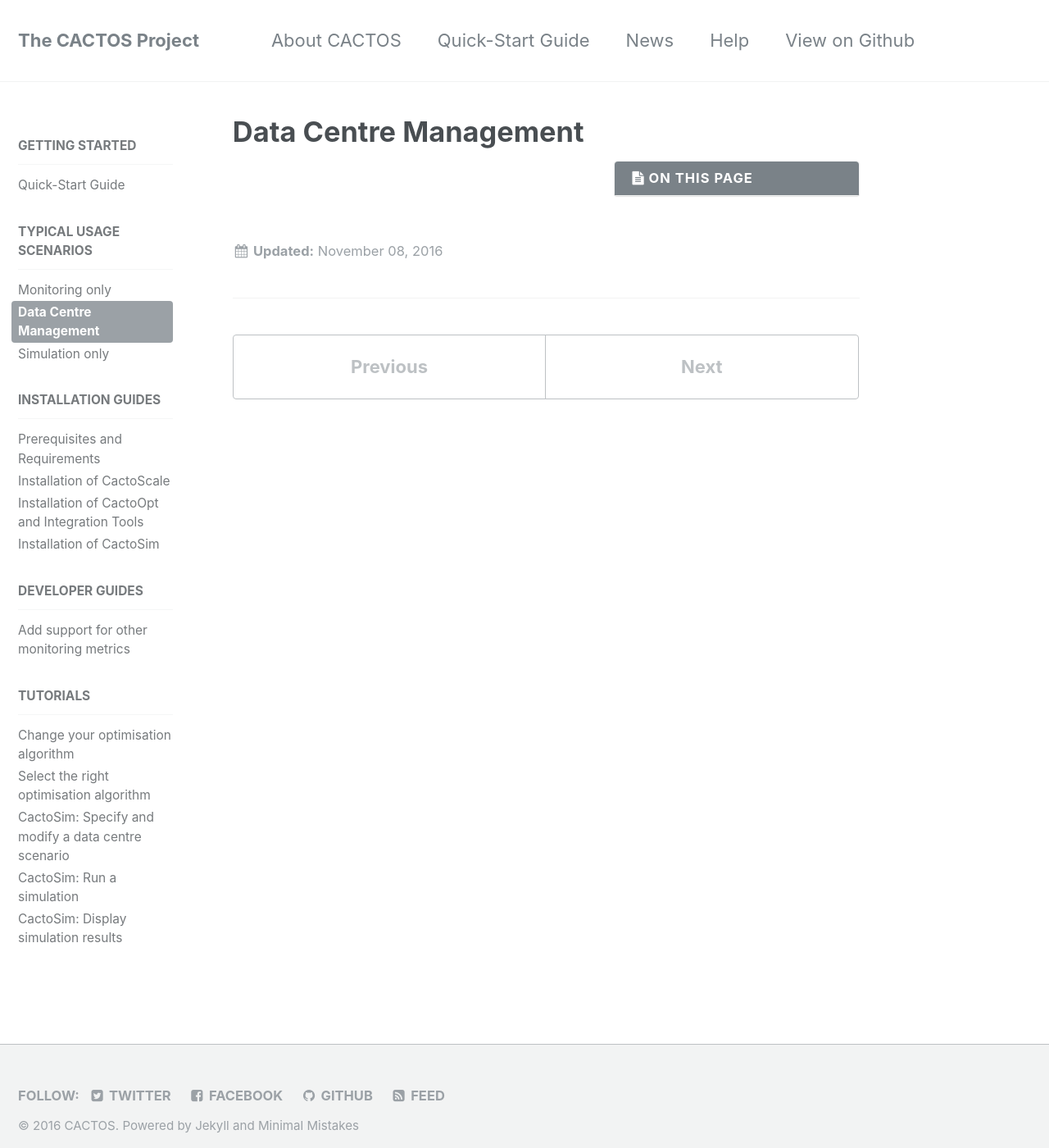
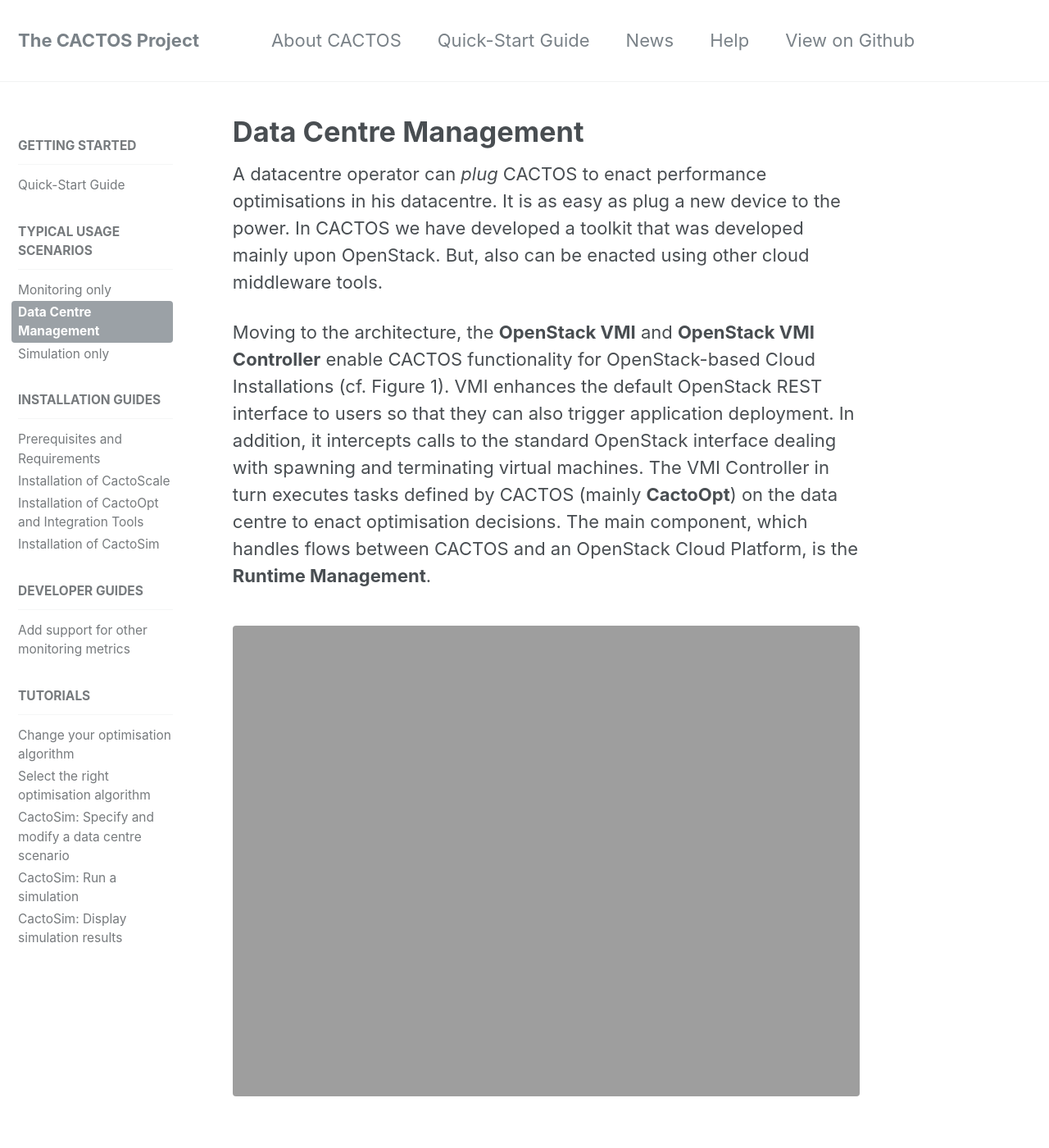
Before and after one commit to cactos/cactos.github.io, a Jekyll site: the page built from _docs/03_data-centre-management.md, in a window 1280 px wide and 1400 px high. Shown: the whole window at 82% size. Built offline with Jekyll 4.4.1, drawn with Linux system fonts in a browser that asks for light colours; some of the changed text lies outside the part shown.

Commit message:
Add a draft description for datacentre management section

```diff
--- a/_docs/03_data-centre-management.md
+++ b/_docs/03_data-centre-management.md
@@ -5,4 +5,23 @@
 
 {% include base_path %}
 
-{% include toc %}
+
+A datacentre operator can *plug* CACTOS to enact performance optimisations in his datacentre. It is as easy as plug a new device to the power.
+In CACTOS we have developed a toolkit that was developed mainly upon OpenStack. But, also can be enacted using other cloud middleware tools.
+
+Moving to the architecture, the **OpenStack VMI** and **OpenStack VMI Controller** enable CACTOS functionality for OpenStack-based Cloud Installations (cf. Figure 1).
+ VMI enhances the default OpenStack REST interface to users so that they can also trigger application deployment. In addition, it intercepts
+ calls to the standard OpenStack interface dealing with spawning and terminating virtual machines. The VMI Controller in turn executes tasks
+ defined by CACTOS (mainly **CactoOpt**) on the data centre to enact optimisation decisions. The main component, which handles flows between CACTOS
+ and an OpenStack Cloud Platform, is the **Runtime Management**.
+
+ <figure>
+  <img src="{{ base_path }}/assets/images/vmi_openstack.png" alt="CACTOS Monitoring System">
+</figure>
+*Figure 1: CACTOS Architecture on an OpenStack-based datacentre*
+
+ In detail, incoming REST requests to VMI are translated from OpenStack format to a generic CACTOS format and then passed to the Runtime Management.
+ CactoOpt as well as the Runtime Management component use the VMI Controller to execute CACTOS generic tasks in an OpenStack specific way. The VMI
+ controller may issue requests to the OpenStack REST API, or to one of the two proxy services for controlling physical resources and power state of
+ compute nodes in the OpenStack data centre. For application instance deployment, CACTOS uses **[Cloudiator](https://cloudiator.github.io/)**, a multi-cloud application orchestration software.
+ The VMI and the VMI Controller communicate with Cloudiator’s Colosseum service to handle actions on application level.
```
